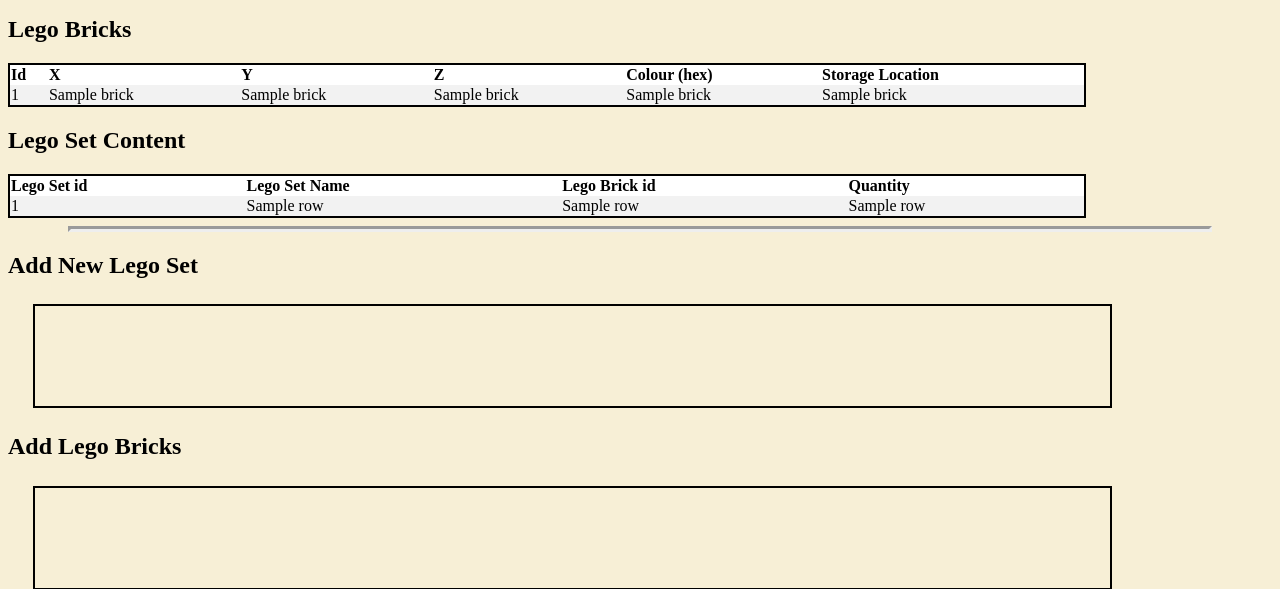
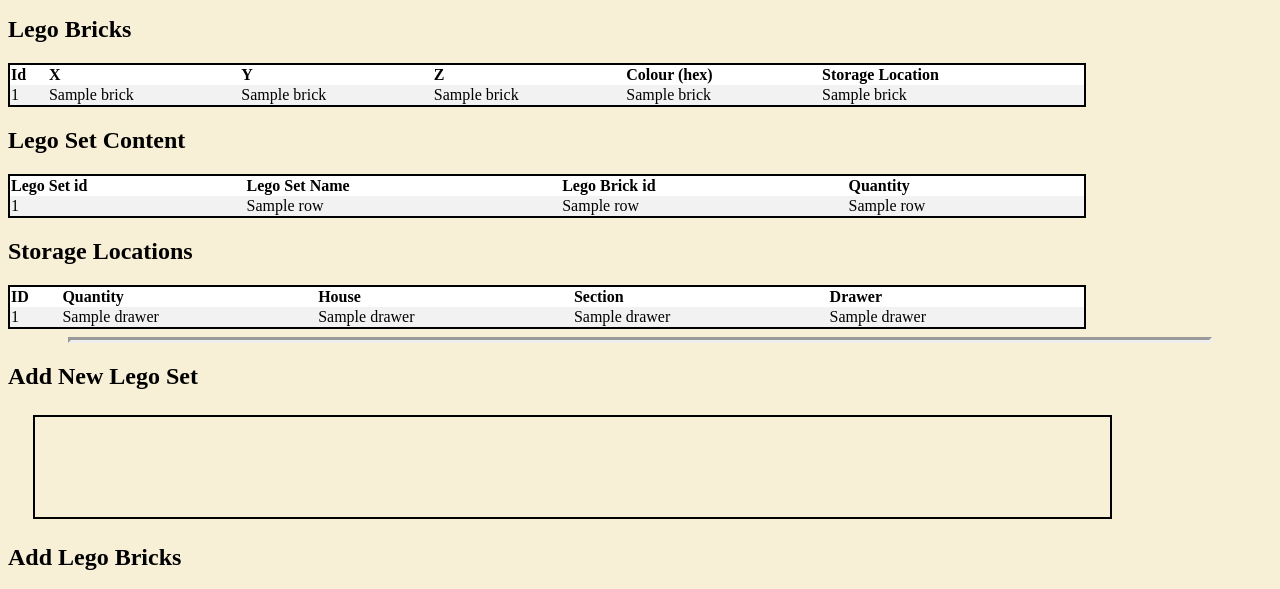
Before and after one commit to s02blom/LegoWebStore, a Flask app: template LegoWebStore/app/templates/admin.html in a window 1280 px wide. Shown: the part 821-1410 px from the top of the page. Run offline with Flask 3, Linux system fonts and the light colour scheme; the template is opened without the code that fills it: most values are stand-ins (such as "Sample title", 1, 10 or a date in 2020).

Commit message:
Add Storage location to be displayed

```diff
--- a/LegoWebStore/app/admin.py
+++ b/LegoWebStore/app/admin.py
@@ -28,6 +28,7 @@
     FROM LegoSetContent
         CROSS JOIN LegoSet ON LegoSet = LegoSet.id
     """
+    storage_location_sql = "SELECT * FROM StorageLocation"
 
     connection = db.get_connection()
     with connection.cursor() as cursor:
@@ -50,5 +51,7 @@
         lego_bricks = cursor.fetchall()
         cursor.execute(lego_set_content_sql)
         lego_set_content = cursor.fetchall()
+        cursor.execute(storage_location_sql)
+        storage_location = cursor.fetchall()
 
-    return render_template("admin.html", orders=orders, customers=customers, lego_bricks=lego_bricks, lego_set_content=lego_set_content)
+    return render_template("admin.html", orders=orders, customers=customers, lego_bricks=lego_bricks, lego_set_content=lego_set_content, storage_location=storage_location)
--- a/LegoWebStore/app/templates/admin.html
+++ b/LegoWebStore/app/templates/admin.html
@@ -124,6 +124,28 @@
         </table>
     </div>
 
+    <h2>Storage Locations</h2>
+    <div class="sql", style="overflow-y: auto;">
+        <table>
+            <tr>
+                <th>ID</th>
+                <th>Quantity</th>
+                <th>House</th>
+                <th>Section</th>
+                <th>Drawer</th>
+            </tr>
+            {% for drawer in storage_location%}
+                <tr>
+                    <td>{{drawer[0]}}</td>
+                    <td>{{drawer[1]}}</td>
+                    <td>{{drawer[2]}}</td>
+                    <td>{{drawer[3]}}</td>
+                    <td>{{drawer[4]}}</td>
+                </tr>
+            {%endfor%}
+        </table>
+    </div>
+
     <hr>
 
     <h2>Add New Lego Set</h2>
```
